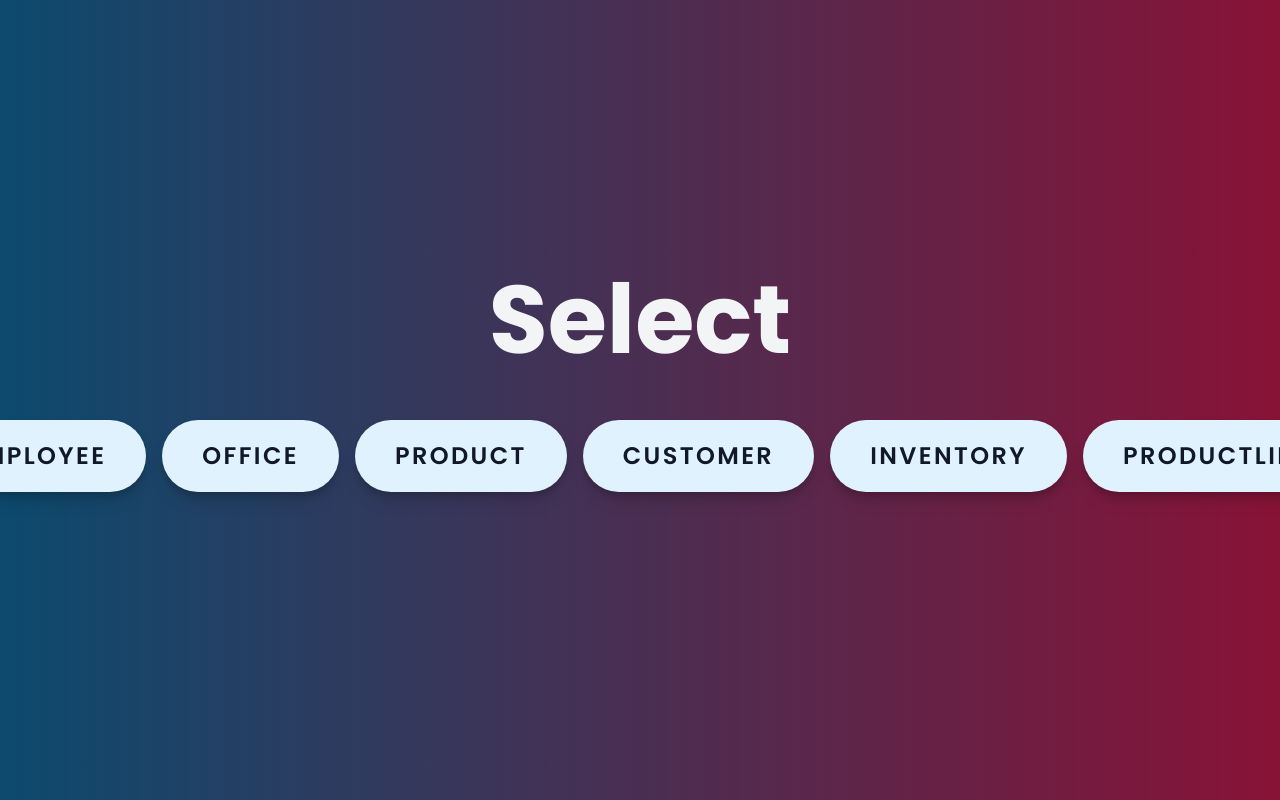
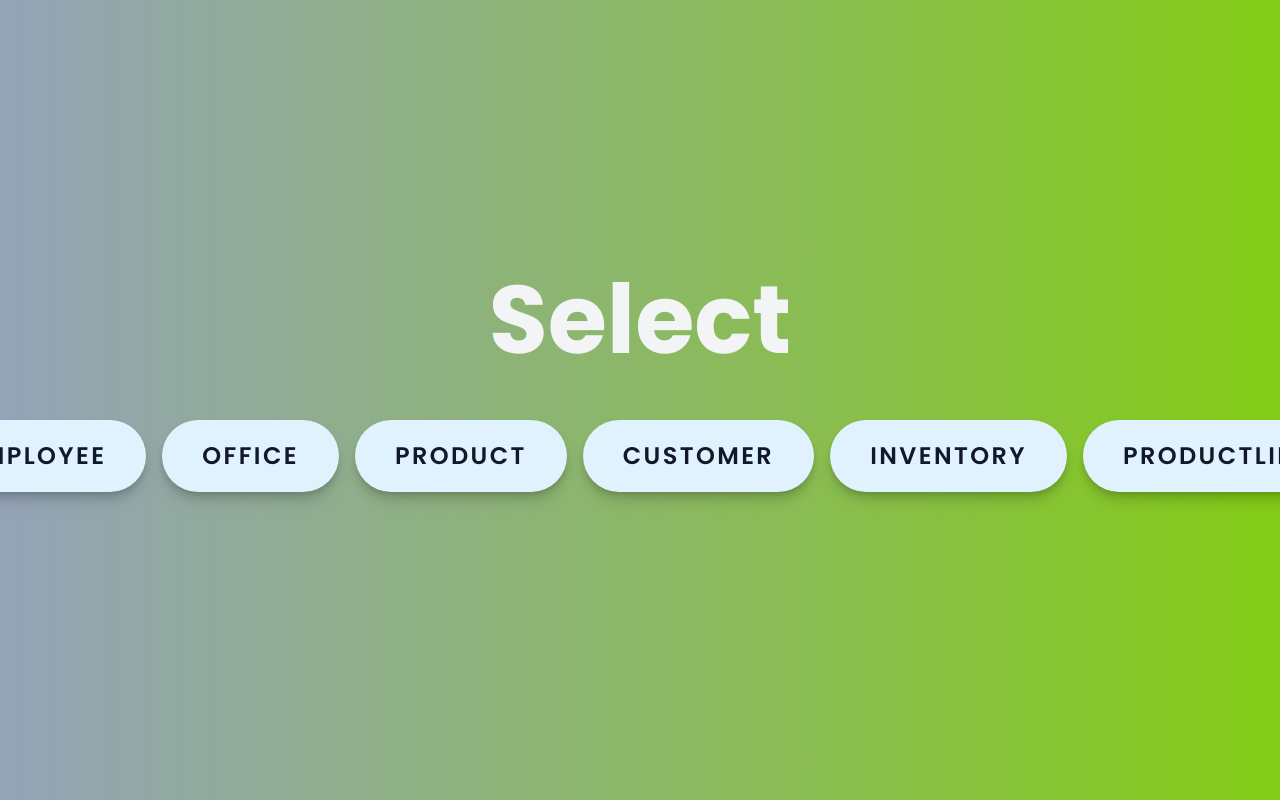
Before and after one commit to jklabay/IPT-Final, a React (Vite) app in the folder Frontend/: page / in a window 1280 px wide. Shown: the top 800 px of the page. Built offline with nearby package versions, Linux system fonts and the light colour scheme.

Commit message:
Changed Background Color

```diff
--- a/Frontend/src/pages/Home.tsx
+++ b/Frontend/src/pages/Home.tsx
@@ -3,7 +3,7 @@ import { useNavigate } from "react-router-dom";
 const Home = () => {
   const navigate = useNavigate();
   return (
-    <body className ="bg-gradient-to-r from-sky-900 to-rose-900 antialiased leading-relaxed">
+    <body className ="bg-gradient-to-r from-slate-400 to-lime-500 antialiased leading-relaxed">
     <div className="flex flex-col items-center justify-center min-h-screen ">
       <h1 className="text-8xl font-bold mb-4 text-gray-100">Select</h1>
       <div className="justify-center gap-4 p-4 rounded w-[350px] flex flex-row">
```
